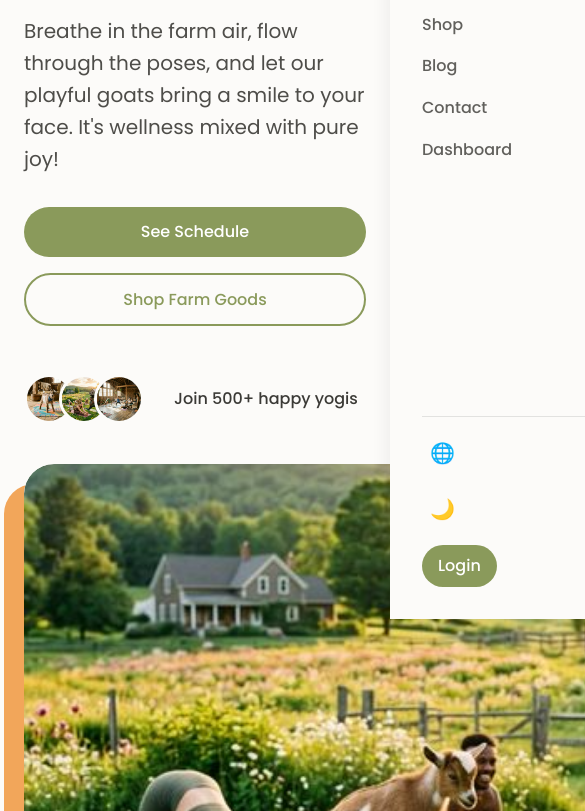
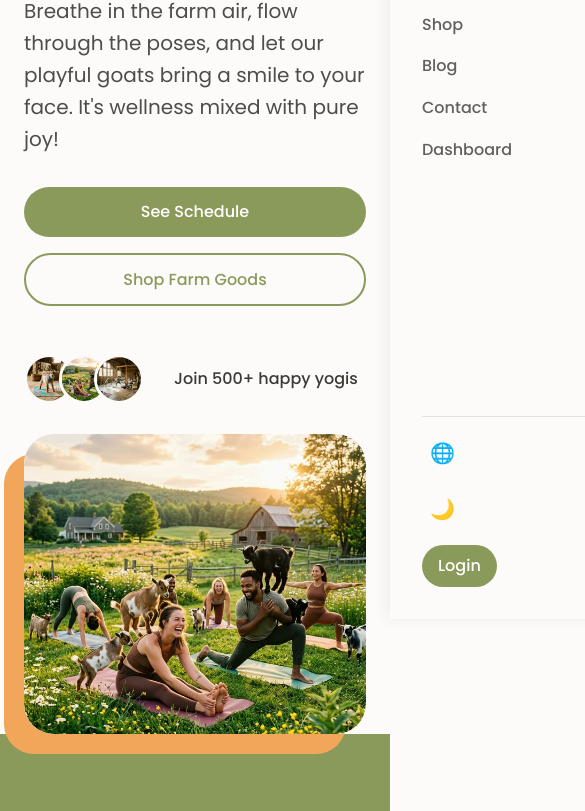
Before and after one commit to HTMLStaticWorks/Goat_Yoga_Farm, a plain HTML site: page index-2.html in a window 390 px wide. Shown: the part 225-1036 px from the top of the page, 585 px wide, since content can reach past the window. Drawn offline with Linux system fonts and the light colour scheme.

Commit message:
hero fix

```diff
--- a/assets/css/style.css
+++ b/assets/css/style.css
@@ -495,7 +495,8 @@ h3 {
   border-radius: 24px;
   overflow: hidden;
   box-shadow: 0 20px 40px rgba(0, 0, 0, 0.1);
-  aspect-ratio: 16/9;
+  height: 600px;
+  width: 100%;
 }
 
 .hero-img {
@@ -721,6 +722,25 @@ h3 {
   .footer-grid {
     text-align: center;
   }
+
+  .hero-split {
+    grid-template-columns: 1fr;
+    text-align: center;
+    gap: 30px;
+    padding-top: calc(var(--nav-height) + 20px);
+  }
+
+  .hero-split .hero-content {
+    text-align: center;
+  }
+
+  .hero-split .hero-actions {
+    justify-content: center;
+  }
+
+  .hero-img-container {
+    height: 400px;
+  }
 }
 
 /* Mobile Specific */
@@ -784,6 +804,10 @@ h3 {
   .hero-split {
     grid-template-columns: 1fr;
     text-align: center;
+  }
+
+  .hero-img-container {
+    height: 300px;
   }
 
   .hero-split .hero-content {
--- a/index-2.html
+++ b/index-2.html
@@ -51,7 +51,7 @@
                 <span style="font-weight: 500; margin-left: 10px;">Join 500+ happy yogis</span>
             </div>
         </div>
-        <div class="hero-img-container animate-up delay-2" style="border-radius: 30px; height: 600px; box-shadow: -20px 20px 0px var(--accent);">
+        <div class="hero-img-container animate-up delay-2" style="border-radius: 30px; box-shadow: -20px 20px 0px var(--accent);">
             <img src="assets/images/hero.png" alt="Goat yoga" class="hero-img" style="border-radius: 30px;">
         </div>
     </section>
```
